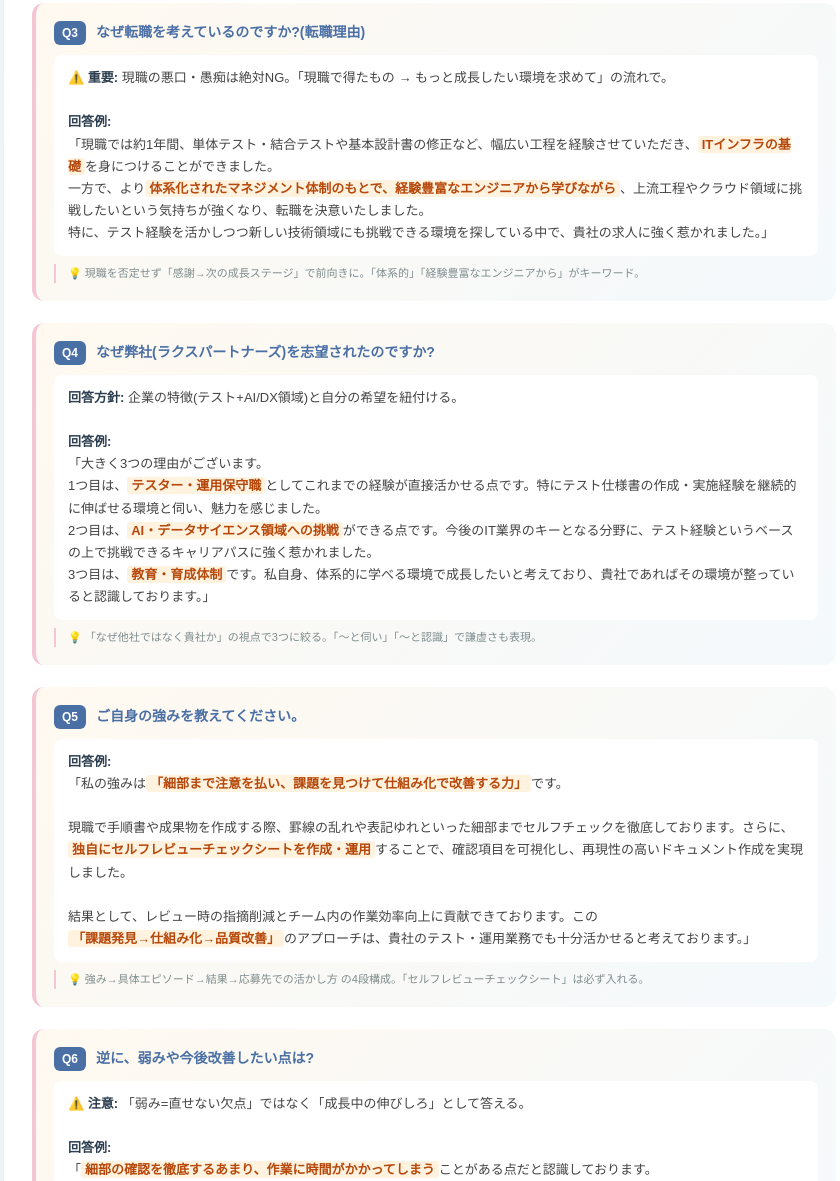
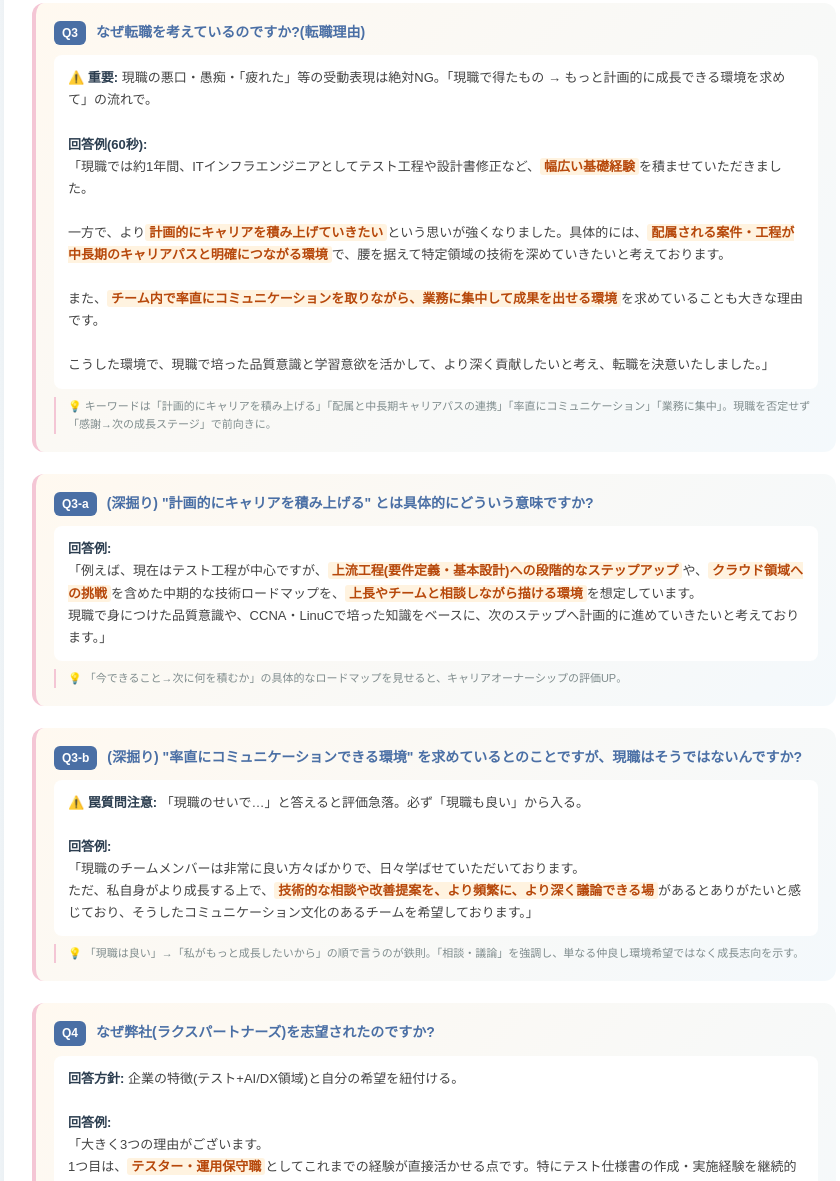
Before and after one commit to ryupro202211-ops/ryupro, a website: page PJ/career/野田様_面接ロープレ_ラクスパートナーズ.html in a window 1280 px wide. Shown: the part 3222-4403 px from the top of the page, without its empty margins (206-1046 px from the left). Drawn offline with Linux system fonts and the light colour scheme.

Commit message:
ロープレ資料Q3更新:転職理由を「計画的キャリア形成+率直なコミュニケーション」にポジ変換 + 深掘り質問Q3-a/Q3-b追加

```diff
--- a/PJ/career/野田様_面接ロープレ_ラクスパートナーズ.html
+++ b/PJ/career/野田様_面接ロープレ_ラクスパートナーズ.html
@@ -391,13 +391,35 @@
   <div class="qa">
     <div class="qa-q"><span class="qmark">Q3</span>なぜ転職を考えているのですか?(転職理由)</div>
     <div class="qa-a">
-      <strong>⚠️ 重要:</strong> 現職の悪口・愚痴は絶対NG。「現職で得たもの → もっと成長したい環境を求めて」の流れで。<br><br>
+      <strong>⚠️ 重要:</strong> 現職の悪口・愚痴・「疲れた」等の受動表現は絶対NG。「現職で得たもの → もっと計画的に成長できる環境を求めて」の流れで。<br><br>
+      <strong>回答例(60秒):</strong><br>
+      「現職では約1年間、ITインフラエンジニアとしてテスト工程や設計書修正など、<em>幅広い基礎経験</em>を積ませていただきました。<br><br>
+      一方で、より<em>計画的にキャリアを積み上げていきたい</em>という思いが強くなりました。具体的には、<em>配属される案件・工程が中長期のキャリアパスと明確につながる環境</em>で、腰を据えて特定領域の技術を深めていきたいと考えております。<br><br>
+      また、<em>チーム内で率直にコミュニケーションを取りながら、業務に集中して成果を出せる環境</em>を求めていることも大きな理由です。<br><br>
+      こうした環境で、現職で培った品質意識と学習意欲を活かして、より深く貢献したいと考え、転職を決意いたしました。」
+    </div>
+    <div class="qa-tip">💡 キーワードは「計画的にキャリアを積み上げる」「配属と中長期キャリアパスの連携」「率直にコミュニケーション」「業務に集中」。現職を否定せず「感謝→次の成長ステージ」で前向きに。</div>
+  </div>
+
+  <div class="qa">
+    <div class="qa-q"><span class="qmark">Q3-a</span>(深掘り) "計画的にキャリアを積み上げる" とは具体的にどういう意味ですか?</div>
+    <div class="qa-a">
       <strong>回答例:</strong><br>
-      「現職では約1年間、単体テスト・結合テストや基本設計書の修正など、幅広い工程を経験させていただき、<em>ITインフラの基礎</em>を身につけることができました。<br>
-      一方で、より<em>体系化されたマネジメント体制のもとで、経験豊富なエンジニアから学びながら</em>、上流工程やクラウド領域に挑戦したいという気持ちが強くなり、転職を決意いたしました。<br>
-      特に、テスト経験を活かしつつ新しい技術領域にも挑戦できる環境を探している中で、貴社の求人に強く惹かれました。」
+      「例えば、現在はテスト工程が中心ですが、<em>上流工程(要件定義・基本設計)への段階的なステップアップ</em>や、<em>クラウド領域への挑戦</em>を含めた中期的な技術ロードマップを、<em>上長やチームと相談しながら描ける環境</em>を想定しています。<br>
+      現職で身につけた品質意識や、CCNA・LinuCで培った知識をベースに、次のステップへ計画的に進めていきたいと考えております。」
     </div>
-    <div class="qa-tip">💡 現職を否定せず「感謝→次の成長ステージ」で前向きに。「体系的」「経験豊富なエンジニアから」がキーワード。</div>
+    <div class="qa-tip">💡 「今できること→次に何を積むか」の具体的なロードマップを見せると、キャリアオーナーシップの評価UP。</div>
+  </div>
+
+  <div class="qa">
+    <div class="qa-q"><span class="qmark">Q3-b</span>(深掘り) "率直にコミュニケーションできる環境" を求めているとのことですが、現職はそうではないんですか?</div>
+    <div class="qa-a">
+      <strong>⚠️ 罠質問注意:</strong> 「現職のせいで…」と答えると評価急落。必ず「現職も良い」から入る。<br><br>
+      <strong>回答例:</strong><br>
+      「現職のチームメンバーは非常に良い方々ばかりで、日々学ばせていただいております。<br>
+      ただ、私自身がより成長する上で、<em>技術的な相談や改善提案を、より頻繁に、より深く議論できる場</em>があるとありがたいと感じており、そうしたコミュニケーション文化のあるチームを希望しております。」
+    </div>
+    <div class="qa-tip">💡 「現職は良い」→「私がもっと成長したいから」の順で言うのが鉄則。「相談・議論」を強調し、単なる仲良し環境希望ではなく成長志向を示す。</div>
   </div>
 
   <div class="qa">
```
